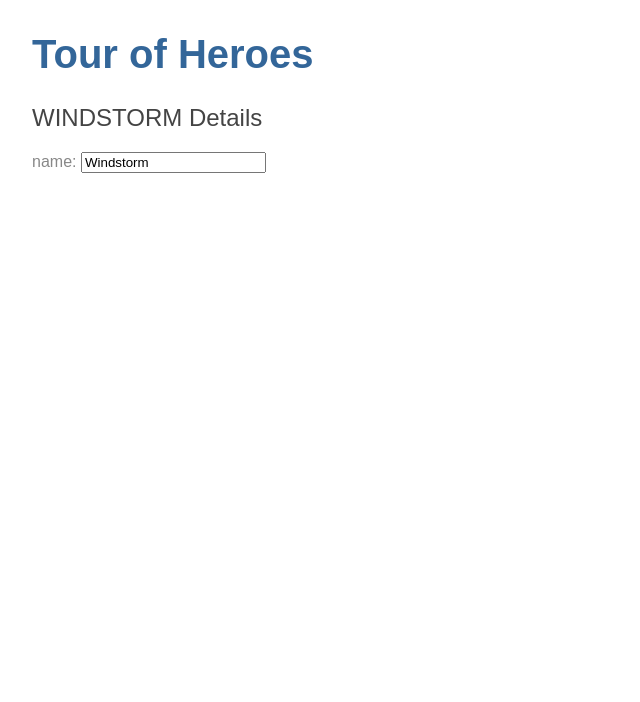
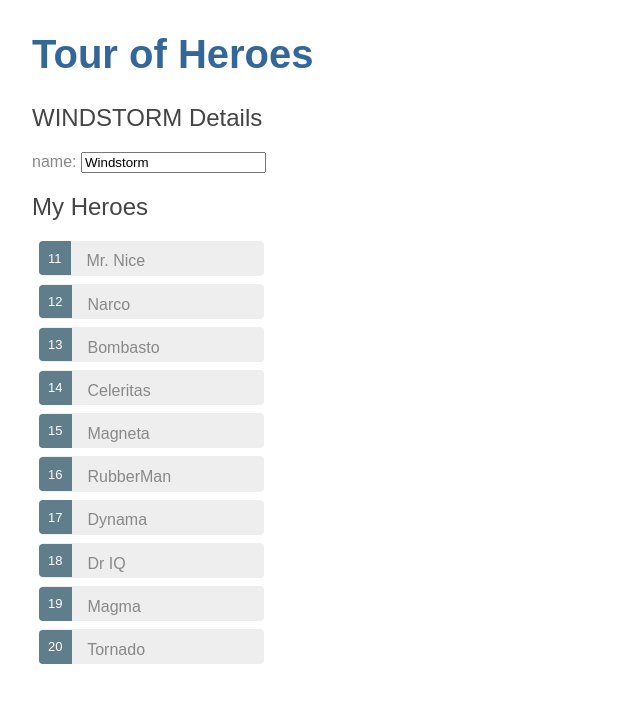
Before and after one commit to chalcrow/Angular_5, an Angular app in the folder Angular5/wwwroot/js/my-app/: page / in a window 1280 px wide. Shown: the top 702 px of the page, without its empty margins (0-640 px from the left). Built offline with nearby package versions, Linux system fonts and the light colour scheme.

Commit message:
Added mock heroes and styles for hero listing

```diff
--- a/Angular5/wwwroot/js/my-app/src/app/heroes/heroes.component.css
+++ b/Angular5/wwwroot/js/my-app/src/app/heroes/heroes.component.css
@@ -0,0 +1,54 @@
+/* HeroesComponent's private CSS styles */
+.selected {
+  background-color: #CFD8DC !important;
+  color: white;
+}
+
+.heroes {
+  margin: 0 0 2em 0;
+  list-style-type: none;
+  padding: 0;
+  width: 15em;
+}
+
+  .heroes li {
+    cursor: pointer;
+    position: relative;
+    left: 0;
+    background-color: #EEE;
+    margin: .5em;
+    padding: .3em 0;
+    height: 1.6em;
+    border-radius: 4px;
+  }
+
+    .heroes li.selected:hover {
+      background-color: #BBD8DC !important;
+      color: white;
+    }
+
+    .heroes li:hover {
+      color: #607D8B;
+      background-color: #DDD;
+      left: .1em;
+    }
+
+  .heroes .text {
+    position: relative;
+    top: -3px;
+  }
+
+  .heroes .badge {
+    display: inline-block;
+    font-size: small;
+    color: white;
+    padding: 0.8em 0.7em 0 0.7em;
+    background-color: #607D8B;
+    line-height: 1em;
+    position: relative;
+    left: -1px;
+    top: -4px;
+    height: 1.8em;
+    margin-right: .8em;
+    border-radius: 4px 0 0 4px;
+  }
--- a/Angular5/wwwroot/js/my-app/src/app/heroes/heroes.component.html
+++ b/Angular5/wwwroot/js/my-app/src/app/heroes/heroes.component.html
@@ -1,8 +1,17 @@
 <h2>{{ hero.name | uppercase }} Details</h2>
 <div>
-  <label>name:
+  <label>
+    name:
     <input [(ngModel)]="hero.name" placeholder="name" />
 
   </label>
 
 </div>
+
+
+<h2>My Heroes</h2>
+<ul class="heroes">
+  <li *ngFor="let hero of heroes">
+    <span class="badge">{{hero.id}}</span> {{hero.name}}
+  </li>
+</ul>
--- a/Angular5/wwwroot/js/my-app/src/app/heroes/heroes.component.ts
+++ b/Angular5/wwwroot/js/my-app/src/app/heroes/heroes.component.ts
@@ -1,5 +1,6 @@
 import { Component, OnInit } from '@angular/core';
 import { Hero } from '../hero';
+import { HEROES } from '../mock-heroes';
 
 @Component({
   selector: 'app-heroes',
@@ -7,6 +8,8 @@
   styleUrls: ['./heroes.component.css']
 })
 export class HeroesComponent implements OnInit {
+
+  heroes = HEROES;
 
   hero: Hero = {
     id: 1,
--- /dev/null
+++ b/Angular5/wwwroot/js/my-app/src/app/mock-heroes.ts
@@ -0,0 +1,14 @@
+import { Hero } from './hero';
+
+export const HEROES: Hero[] = [
+  { id: 11, name: 'Mr. Nice' },
+  { id: 12, name: 'Narco' },
+  { id: 13, name: 'Bombasto' },
+  { id: 14, name: 'Celeritas' },
+  { id: 15, name: 'Magneta' },
+  { id: 16, name: 'RubberMan' },
+  { id: 17, name: 'Dynama' },
+  { id: 18, name: 'Dr IQ' },
+  { id: 19, name: 'Magma' },
+  { id: 20, name: 'Tornado' }
+]
```
Also changed, not shown: 1 other file (tests, documents, lock files or other folders).
